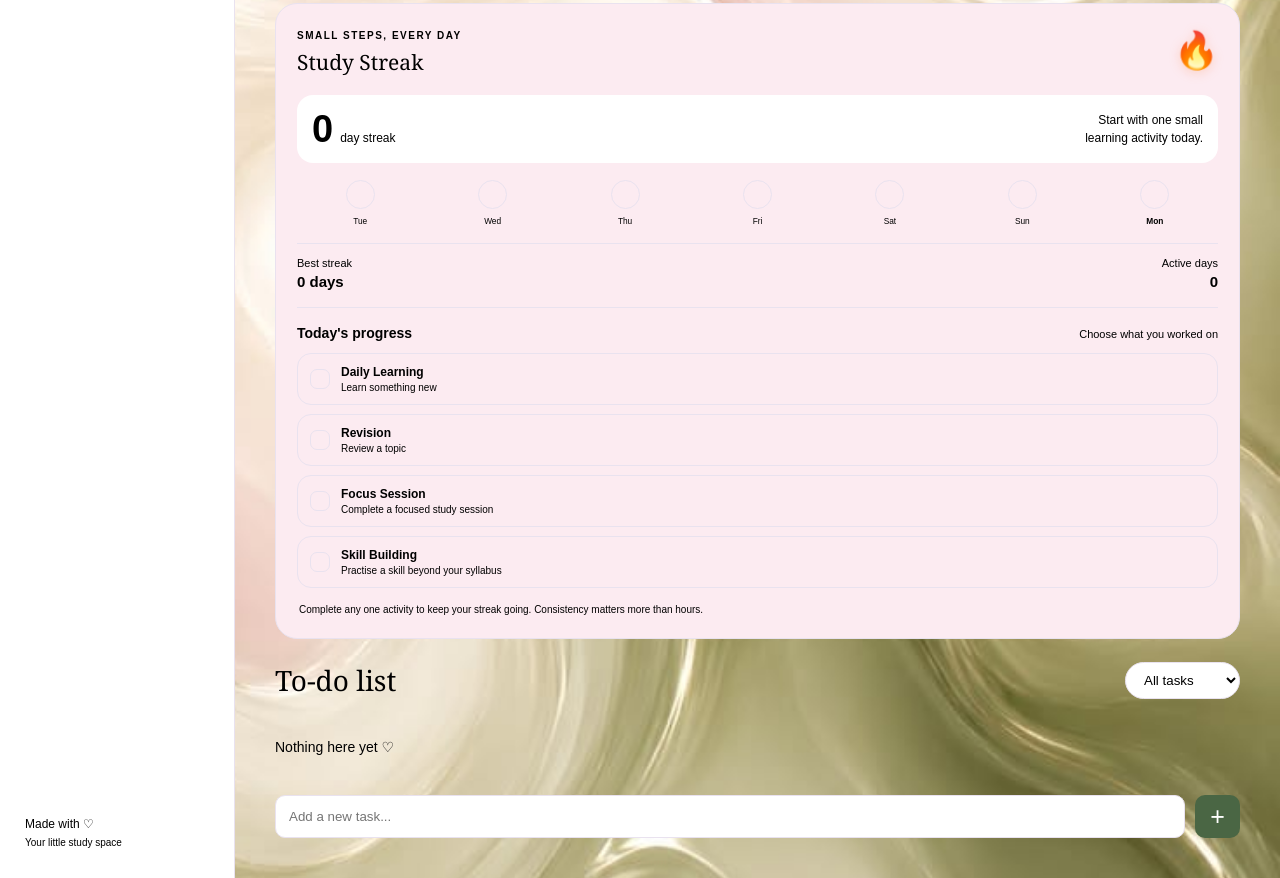
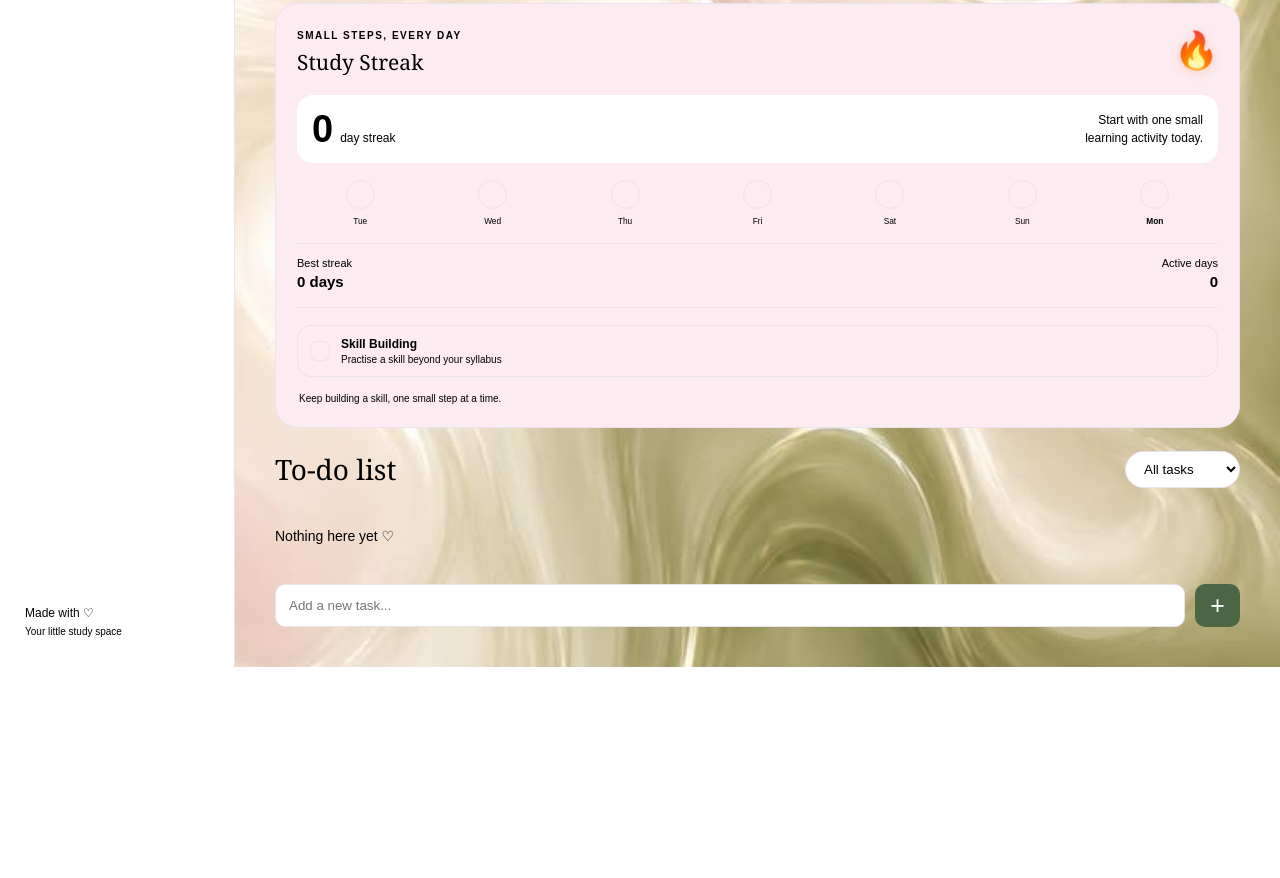
Before and after one commit to kinjal-devs/Orbit, a website with bundled scripts: page index.html in a window 1280 px wide. Shown: the part 917-1795 px from the top of the page. After the commit the page ends 1584 px from the top, so only its background shows below. Built offline with nearby package versions, Linux system fonts and the light colour scheme; some packages are replaced by stand-ins of ours; files whose address does not match are found by name.

Commit message:
Keep only Skill Building in home streak activities

```diff
--- a/index.html
+++ b/index.html
@@ -205,32 +205,13 @@
     </div>
 
     <div class="streak-activities">
-      <div class="streak-activities-heading">
-        <h3>Today's progress</h3>
-        <span>Choose what you worked on</span>
-      </div>
-      <label class="streak-activity">
-        <input type="checkbox" data-streak-activity="learning" />
-        <span class="streak-check"></span>
-        <span class="streak-activity-copy"><strong>Daily Learning</strong><small>Learn something new</small></span>
-      </label>
-      <label class="streak-activity">
-        <input type="checkbox" data-streak-activity="revision" />
-        <span class="streak-check"></span>
-        <span class="streak-activity-copy"><strong>Revision</strong><small>Review a topic</small></span>
-      </label>
-      <label class="streak-activity">
-        <input type="checkbox" data-streak-activity="focus" />
-        <span class="streak-check"></span>
-        <span class="streak-activity-copy"><strong>Focus Session</strong><small>Complete a focused study session</small></span>
-      </label>
       <label class="streak-activity">
         <input type="checkbox" data-streak-activity="skill" />
         <span class="streak-check"></span>
         <span class="streak-activity-copy"><strong>Skill Building</strong><small>Practise a skill beyond your syllabus</small></span>
       </label>
     </div>
-    <p class="streak-footnote">Complete any one activity to keep your streak going. Consistency matters more than hours.</p>
+    <p class="streak-footnote">Keep building a skill, one small step at a time.</p>
   </section>
 
 
```
